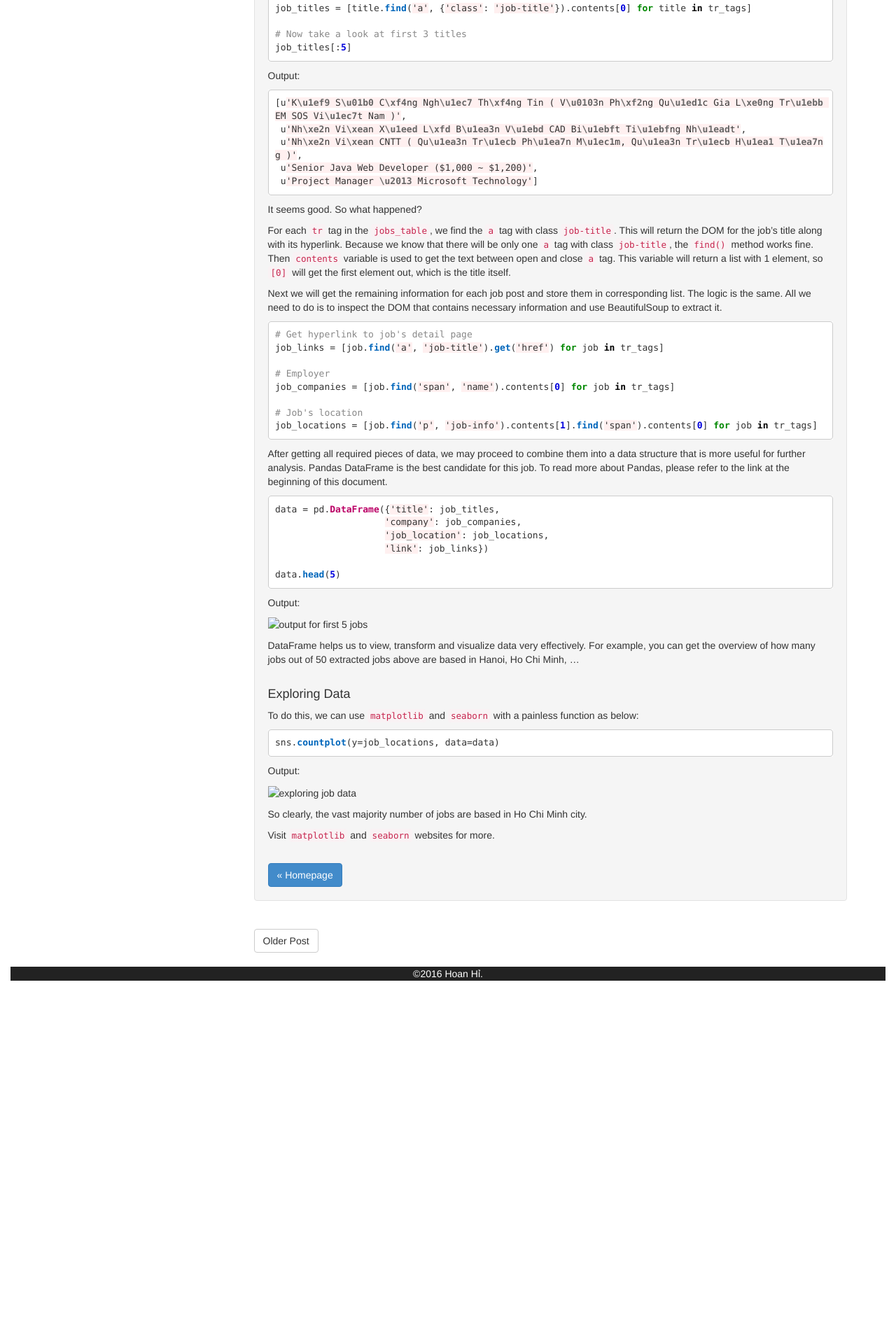
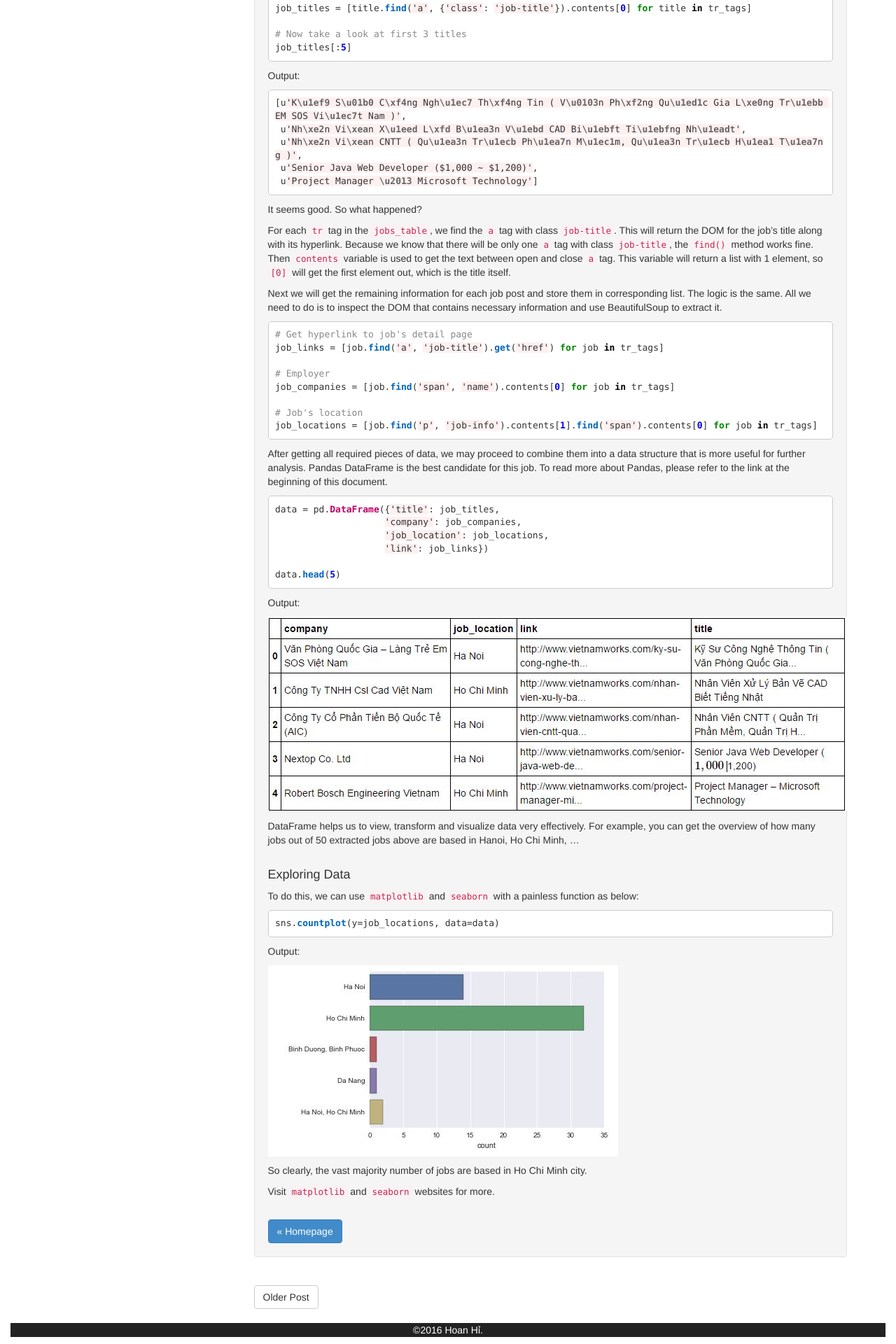
Before and after one commit to hoanvu/hoanvu.github.io, a Jekyll site: the page built from _posts/2016-05-10-scraping-jobs-from-vietnamworks.md, in a window 1280 px wide. Shown: the part 1902-3822 px from the top of the page at 70% size. Built offline with Jekyll 4.4.1, drawn with Linux system fonts in a browser that asks for light colours; before the commit the page ends 3313 px from its top, so only the background shows below that.

Commit message:
update link in post scraping-vietnamworks-jobs

```diff
--- a/_posts/2016-05-10-scraping-jobs-from-vietnamworks.md
+++ b/_posts/2016-05-10-scraping-jobs-from-vietnamworks.md
@@ -158,7 +158,7 @@ data.head(5)
 
 Output:
 
-![output for first 5 jobs](https://hoanvu.github.io/images/table1.jpg)
+![output for first 5 jobs](https://hoanvu.github.io/images/posts/table1.jpg)
 
 DataFrame helps us to view, transform and visualize data very effectively. For example, you can get the overview of how many jobs out of 50 extracted jobs above are based in Hanoi, Ho Chi Minh, ...
 <br><br>
@@ -172,7 +172,7 @@ sns.countplot(y=job_locations, data=data)
 
 Output:
 
-![exploring job data](https://hoanvu.github.io/images/eda1.jpg)
+![exploring job data](https://hoanvu.github.io/images/posts/eda1.jpg)
 
 So clearly, the vast majority number of jobs are based in Ho Chi Minh city.
 
```
